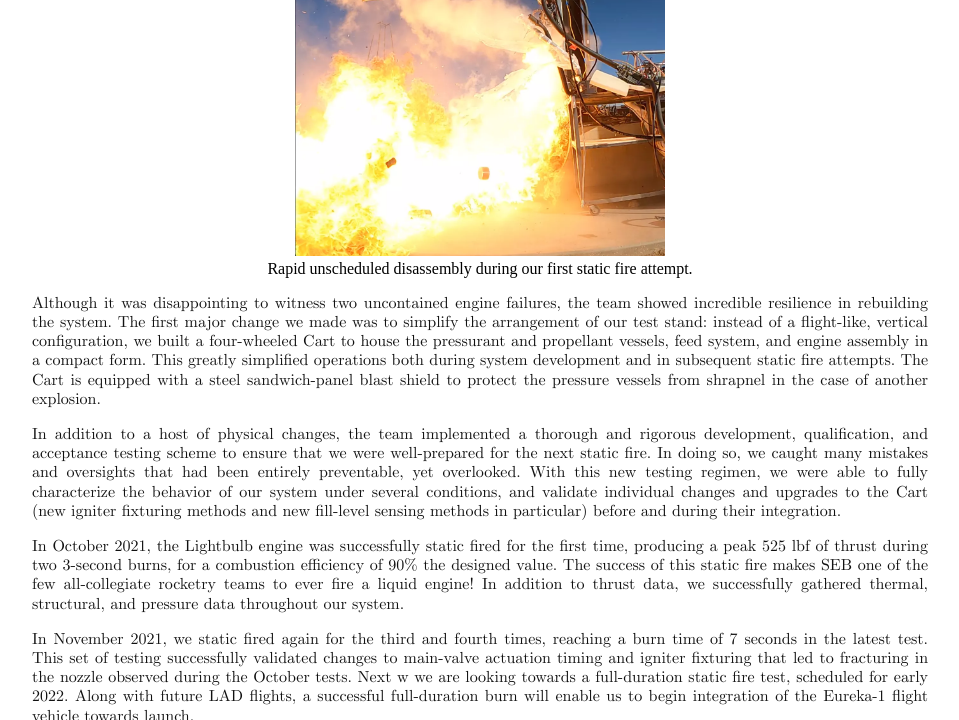
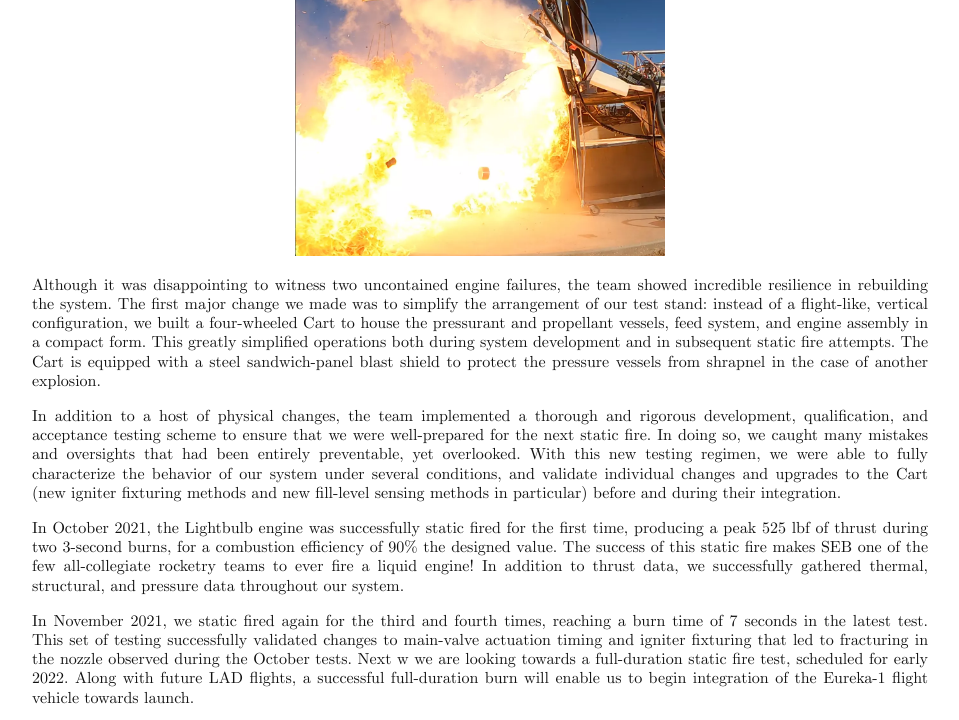
Before and after one commit to carbonheliumnitrogen/carbonheliumnitrogen.github.io, a Jekyll site: the page built from seb.html, in a window 1280 px wide and 900 px high, scrolled down 4471 px, cut to the strip 0-720 px from the top of the window. Shown: the whole strip, without its empty margins (160-1119 px from the left). Built offline with Jekyll 4.4.1, drawn with Linux system fonts in a browser that asks for light colours.

Commit message:
Update seb.html

```diff
--- a/seb.html
+++ b/seb.html
@@ -170,10 +170,9 @@ Space Enterprise at Berkeley
       <p> With the maiden flight of LAD-4 in the books, we have turned our attention towards the propulsion system of Eureka-1, which will fly on our first liquid-fuel (LOX/Methane) engine, Lightbulb. The engine and feed system of Eureka-1 are currently undergoing qualification testing to gather empirical data and improve system functionality. </p>
 <p> In the summer of 2021, our first attempts at static firing the Lightbulb engine resulted in two spectacular “rapid unscheduled disassembly” events: </p>
 	    <div id="row">
-        <figure>
+
             <img class="columntwo" src="hotfire_3.png">
-            <figcaption> Rapid unscheduled disassembly during our first static fire attempt.
-            </figcaption>
+
            </div>
 
 		<p>     Although it was disappointing to witness two uncontained engine failures, the team showed incredible resilience in rebuilding the system. The first major change we made was to simplify the arrangement of our test stand: instead of a flight-like, vertical configuration, we built a four-wheeled Cart to house the pressurant and propellant vessels, feed system, and engine assembly in a compact form. This greatly simplified operations both during system development and in subsequent static fire attempts. The Cart is equipped with a steel sandwich-panel blast shield to protect the pressure vessels from shrapnel in the case of another explosion.  </p>
```
